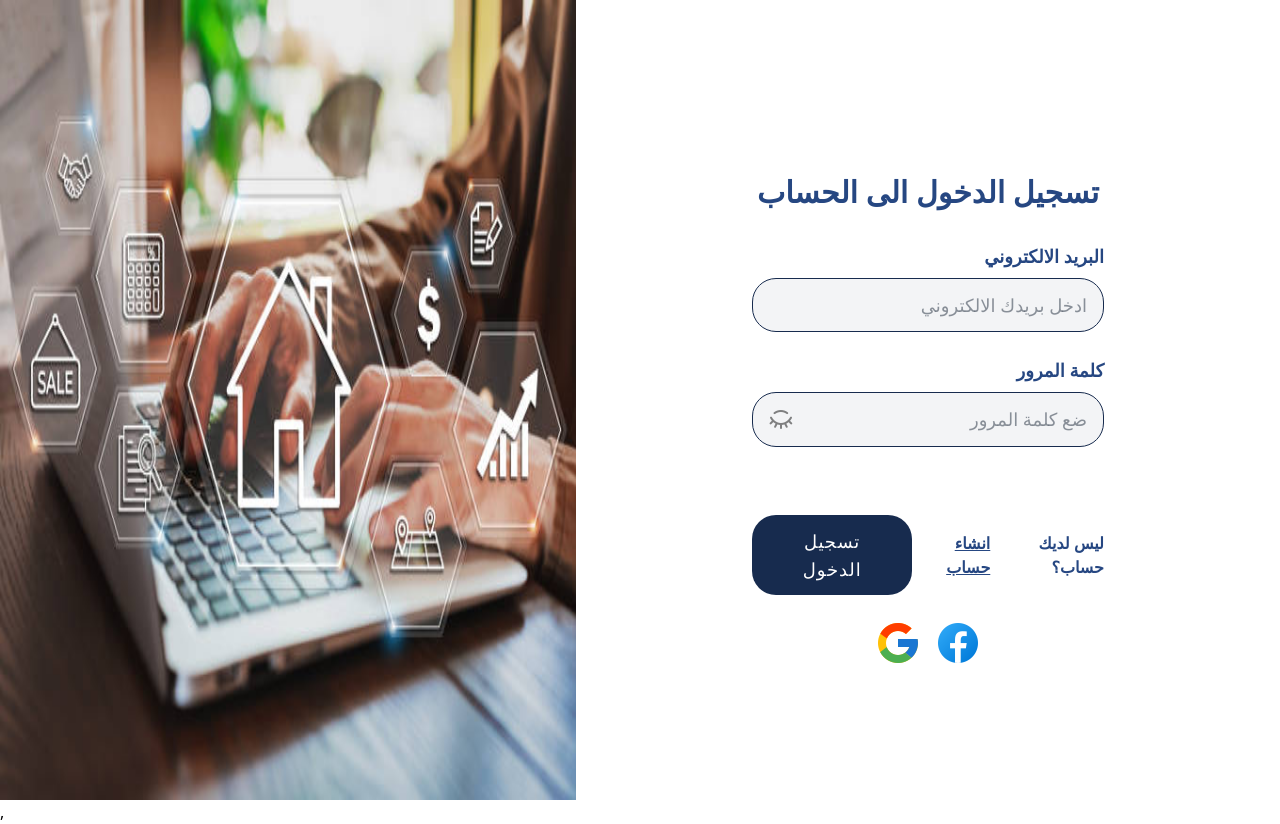
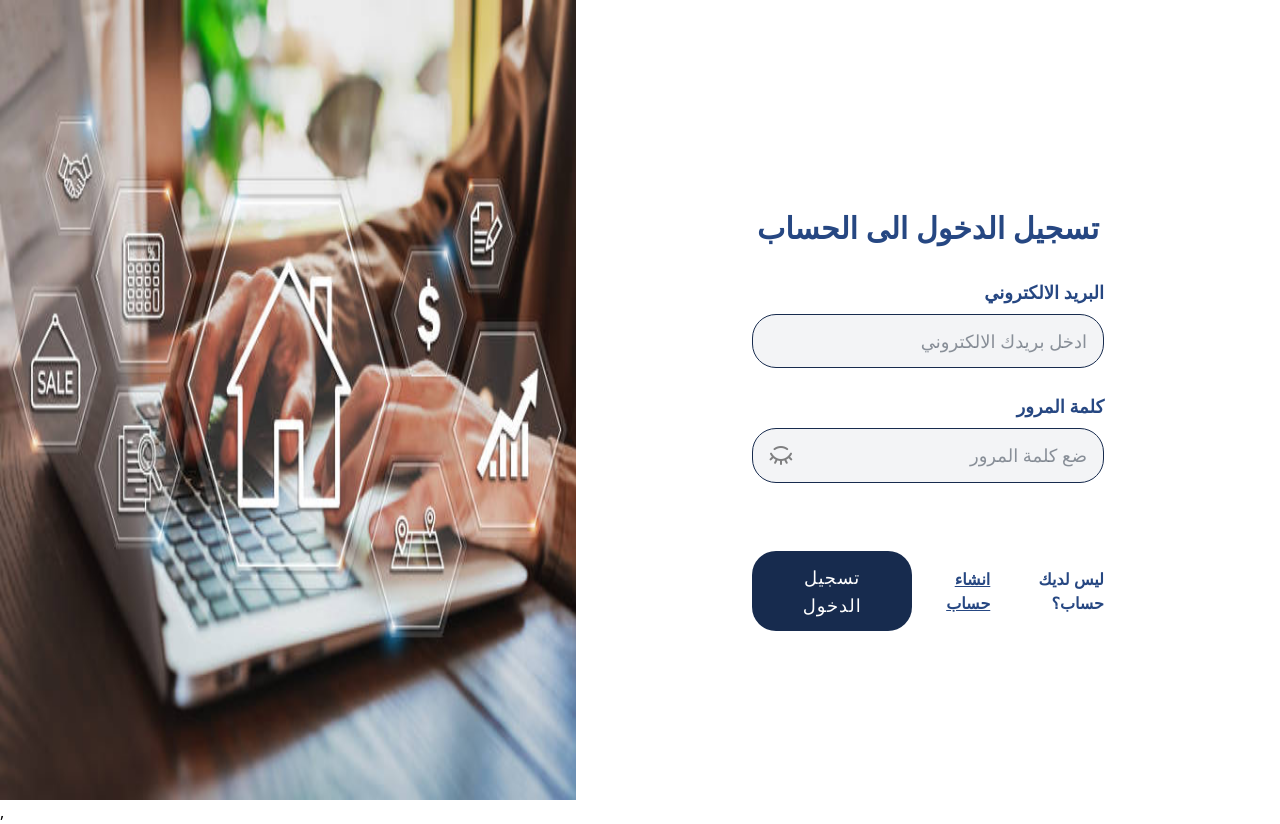
Before and after one commit to rasheedaldeb/company-graduation, a React (Vite) app: page /company-signin in a window 1280 px wide. Built offline with nearby package versions, Linux system fonts and the light colour scheme.

Commit message:
update done

```diff
--- a/src/Components/SigninForm.jsx
+++ b/src/Components/SigninForm.jsx
@@ -135,15 +135,6 @@ const SigninForm = () => {
               )}
             </button>
           </div>
-          {/* facebook & google buttons */}
-          <div className="flex items-center justify-center gap-3">
-            <button>
-              <img src="/images/facebook.png" alt="facebook" />
-            </button>
-            <button>
-              <img src="/images/google.png" alt="google" />
-            </button>
-          </div>
         </div>
       </form>
     </section>
```
